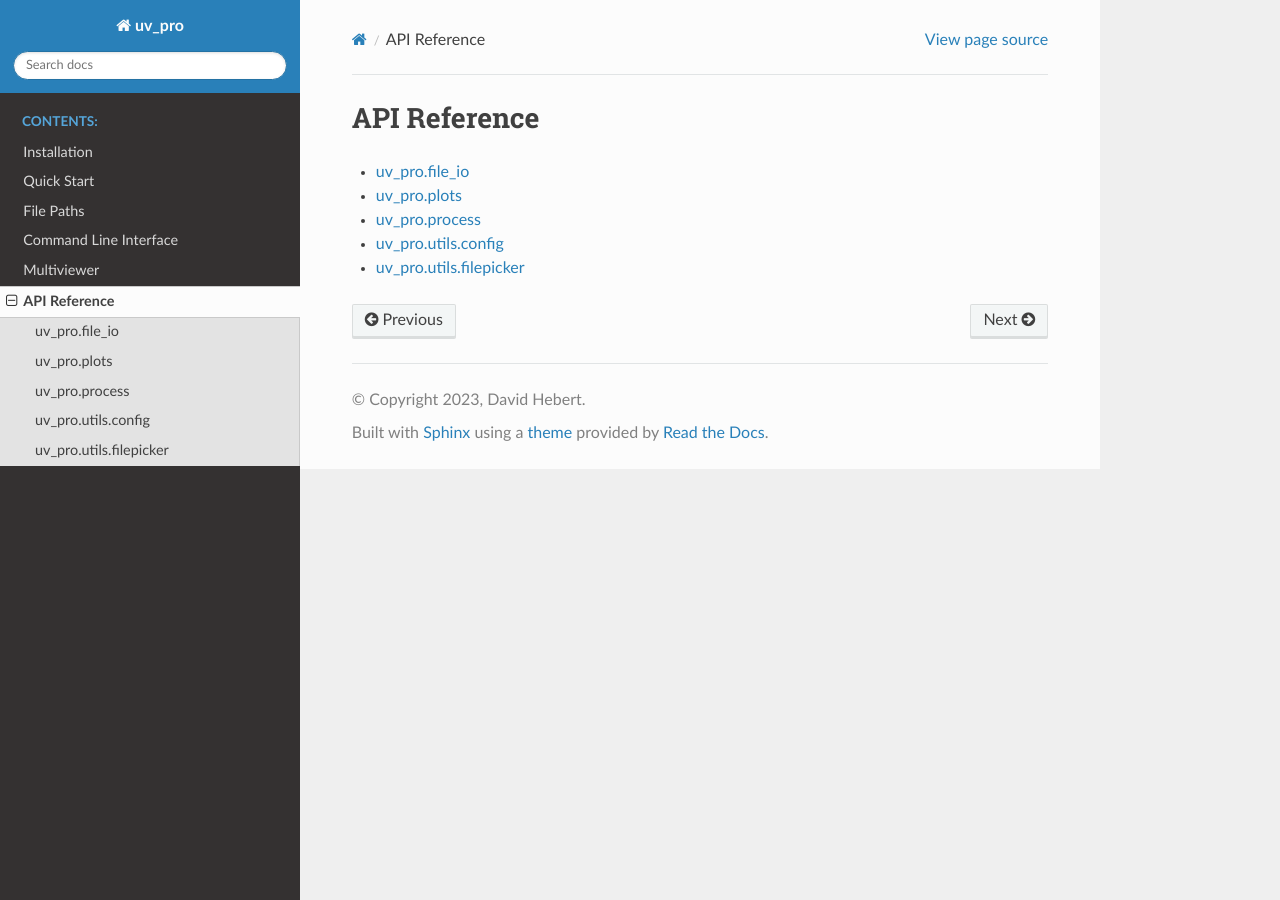
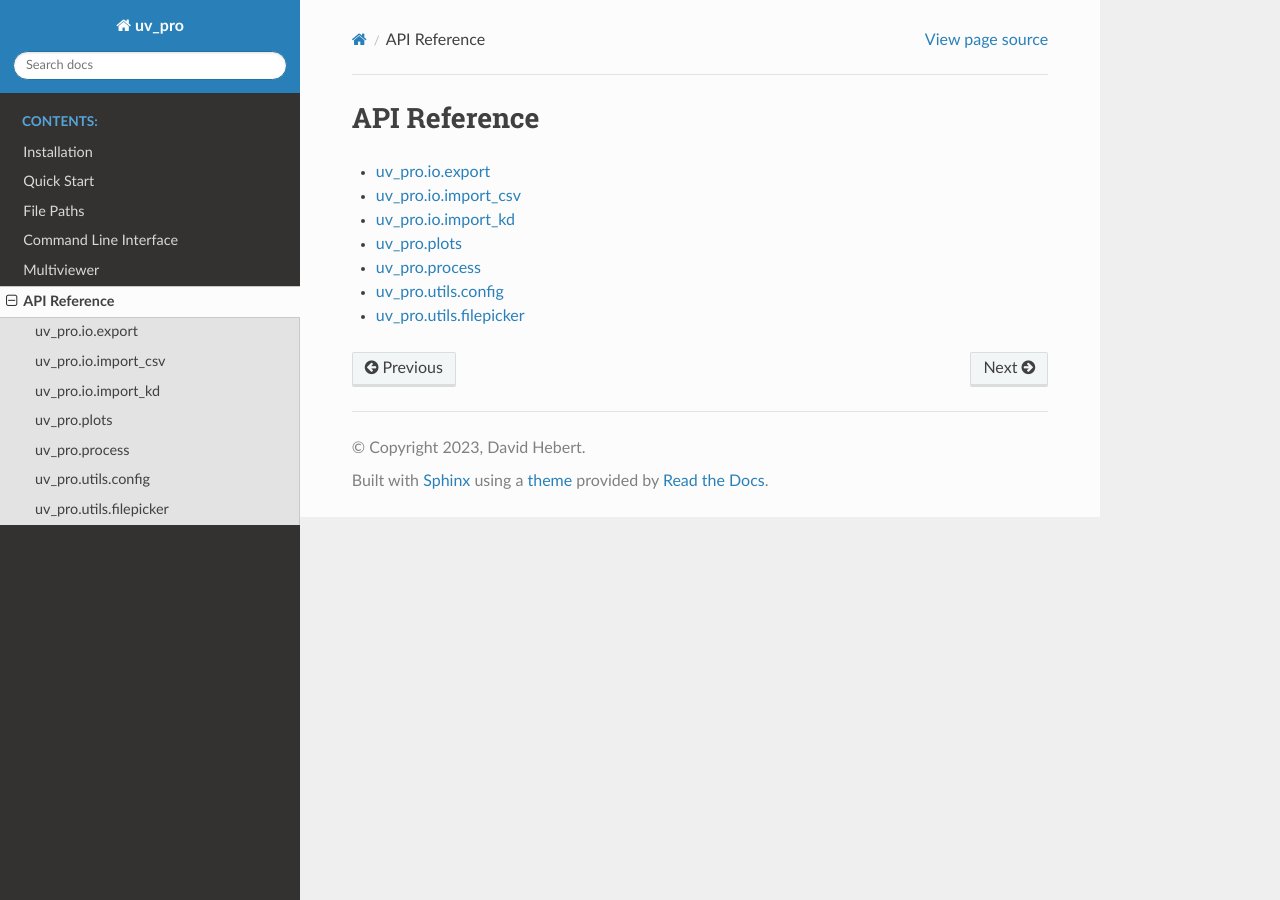
Before and after one commit to dd-hebert/uv_pro, a Sphinx documentation site: the page built from docs/modules.rst, in a window 1280 px wide. Built offline with Sphinx 7.4.7 and the Read the Docs theme 2.0.0, drawn with Linux system fonts in a browser that asks for light colours.

Commit message:
update docs

```diff
--- /dev/null
+++ b/docs/export.rst
@@ -0,0 +1,7 @@
+uv_pro.io.export
+================
+
+.. automodule:: uv_pro.io.export
+   :members:
+   :undoc-members:
+   :show-inheritance:
--- a/docs/file_io.rst
+++ /dev/null
@@ -1,7 +0,0 @@
-uv_pro.file_io
-==============
-
-.. automodule:: uv_pro.file_io
-   :members:
-   :undoc-members:
-   :show-inheritance:
--- /dev/null
+++ b/docs/import_csv.rst
@@ -0,0 +1,7 @@
+uv_pro.io.import_csv
+====================
+
+.. automodule:: uv_pro.io.import_csv
+   :members:
+   :undoc-members:
+   :show-inheritance:
--- /dev/null
+++ b/docs/import_kd.rst
@@ -0,0 +1,6 @@
+uv_pro.io.import_kd
+===================
+
+.. automodule:: uv_pro.io.import_kd
+   :members:
+   :show-inheritance:
--- a/docs/modules.rst
+++ b/docs/modules.rst
@@ -4,7 +4,9 @@ API Reference
 .. toctree::
    :maxdepth: 4
 
-   file_io
+   export
+   import_csv
+   import_kd
    plots
    process
    config
```
